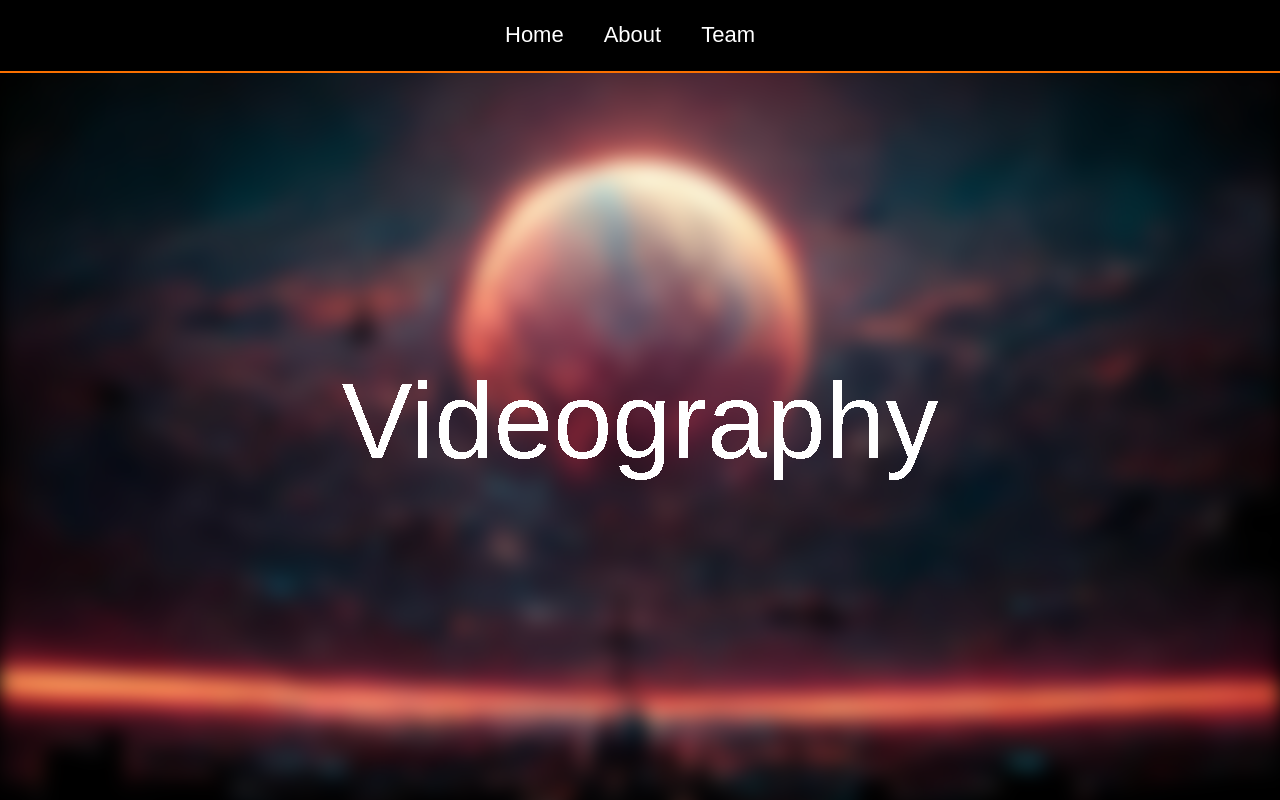
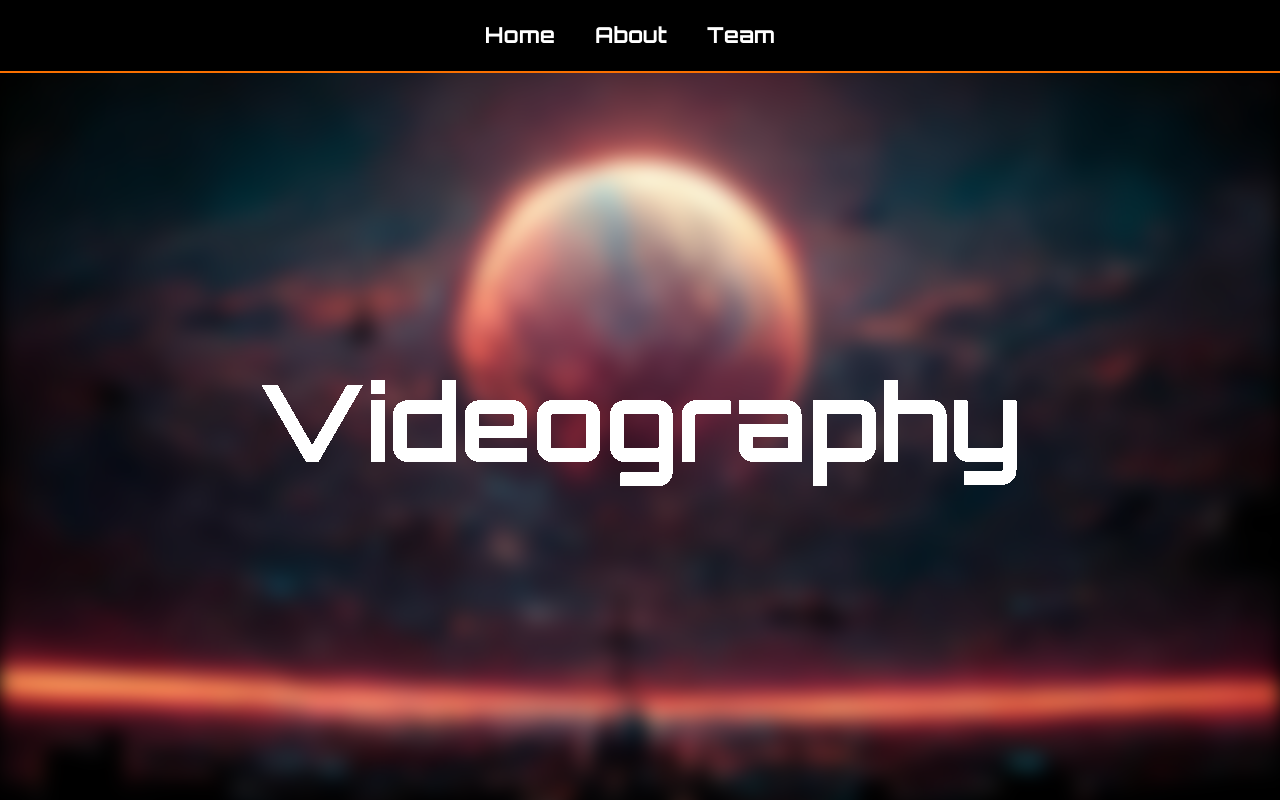
Before and after one commit to CyberneticUpgrade/PlanetaryProductions, a plain HTML site: page about.html in a window 1280 px wide. Shown: the top 800 px of the page. Drawn offline with Linux system fonts and the light colour scheme.

Commit message:
Atomic Commit - Font style changes

```diff
--- a/about.html
+++ b/about.html
@@ -14,6 +14,7 @@
         <link rel="stylesheet" href="https://use.fontawesome.com/releases/v5.8.2/css/all.css" integrity="sha384-oS3vJWv+0UjzBfQzYUhtDYW+Pj2yciDJxpsK1OYPAYjqT085Qq/1cq5FLXAZQ7Ay" crossorigin="anonymous"/>
         <link href="https://fonts.googleapis.com/css?family=Poppins:200i,300,400&display=swap" rel="stylesheet"/>
         <link href="https://fonts.googleapis.com/css?family=Raleway:700&display=swap" rel="stylesheet"/>
+        <link href="https://fonts.googleapis.com/css2?family=Orbitron:wght@700&display=swap" rel="stylesheet">
     </head>
     <body>
         <nav id="navbar" class="nav">
--- a/index.css
+++ b/index.css
@@ -180,6 +180,7 @@
 
   .nav-list a:hover {
     background: linear-gradient(180deg, black, rgba(0, 217, 255, 0.938));
+
   }
 
   /*Welcome Section*/
```
Also changed, not shown: team.html (+1 -0 lines), README.md.
